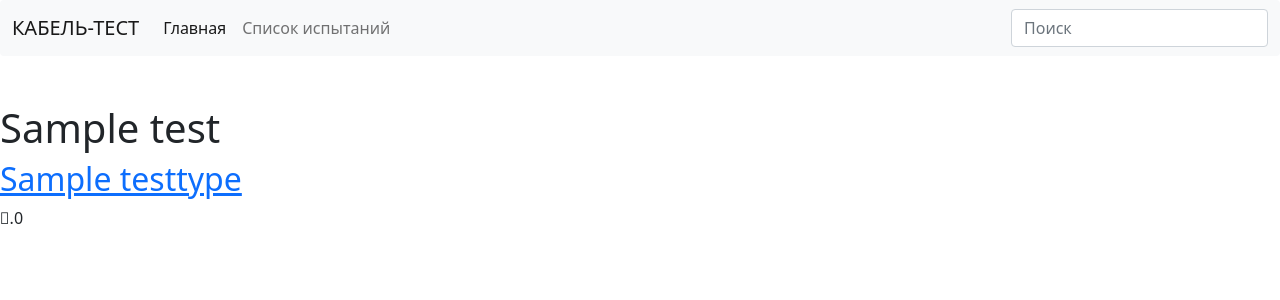
After one commit to shocknik/tests, a Django app: template tests_app/templates/tests_app/tests/test_detail.html in a window 1280 px wide. The commit adds this page. Shown: the top 300 px of the page. Run offline with Django 3.2, Linux system fonts and the light colour scheme; tables that the repository leaves empty hold one stand-in row (values such as "Sample post"); the template is opened without the code that fills it: values that come from a table or form of the project are taken from there, most other values are stand-ins (such as "Sample title", 1, 10 or a date in 2020).

Commit message:
Настройка шаблонов. Добавил test_detail

```diff
--- a/tests_app/models.py
+++ b/tests_app/models.py
@@ -13,7 +13,7 @@ class TestType(models.Model):
         return self.name
 
     def get_absolute_url(self):
-        return reverse('tests_app:test_by_category', args=[self.pk])
+        return reverse('tests_app:test_by_category', kwargs={'pk': self.pk})
 
 class Test(models.Model):
     type_test = models.ForeignKey(TestType, related_name='tests_app', on_delete=models.CASCADE)
@@ -30,4 +30,4 @@ class Test(models.Model):
         return self.name
 
     def get_absolute_url(self):
-        return reverse('tests_app:test_list', args=[self.pk])
+        return reverse('tests_app:test_detail', kwargs={'pk': self.pk})
--- a/tests_app/templates/tests_app/base.html
+++ b/tests_app/templates/tests_app/base.html
@@ -7,16 +7,11 @@
     <title>{% block title %}Испытания{% endblock %}</title>
     <link href="https://cdn.jsdelivr.net/npm/bootstrap@5.0.2/dist/css/bootstrap.min.css" rel="stylesheet"
           integrity="sha384-EVSTQN3/azprG1Anm3QDgpJLIm9Nao0Yz1ztcQTwFspd3yD65VohhpuuCOmLASjC" crossorigin="anonymous">
-
 </head>
 <body>
 <nav class="navbar navbar-expand-lg navbar-light bg-light rounded mb-5">
     <div class="container-fluid">
         <a class="navbar-brand" href="#"><font style="vertical-align: inherit;"><font style="vertical-align: inherit;">КАБЕЛЬ-ТЕСТ</font></font></a>
-        <button class="navbar-toggler" type="button" data-bs-toggle="collapse" data-bs-target="#navbarsExample09"
-                aria-controls="navbarsExample09" aria-expanded="false" aria-label="Переключить навигацию">
-            <span class="navbar-toggler-icon"></span>
-        </button>
 
         <div class="collapse navbar-collapse" id="navbarsExample09">
             <ul class="navbar-nav me-auto mb-2 mb-lg-0">
--- /dev/null
+++ b/tests_app/templates/tests_app/tests/test_detail.html
@@ -0,0 +1,12 @@
+{% extends "tests_app/base.html" %}
+{% load static %}
+{% block title %}
+    {% if type_test %}{{ type_test.name }}{% else %}Испытание{% endif %}
+{% endblock %}
+{% block content %}
+    <div class="detail">
+        <h1>{{ test.name }}</h1>
+        <h2><a href="{{ test.type_test.get_absolute_url }}">{{ test.type_test }}</a></h2>
+        <p class="price">&#8381{{ test.price }}</p>
+    </div>
+{% endblock %}
--- a/tests_app/urls.py
+++ b/tests_app/urls.py
@@ -6,5 +6,6 @@ from . import views
 app_name = 'tests_app'
 urlpatterns = [
     path('', views.f_list, name='test_list'),
-    path('<int:pk>', views.f_list, name='test_by_category')
+    path('<int:pk>', views.f_list, name='test_by_category'),
+    path('<int:pk>', views.test_detail, name='test_detail')
 ]
```
Also changed, not shown: tests_app/templates/tests_app/tests/list.html (+3 -3 lines), tests_app/views.py (+7 -2 lines).
